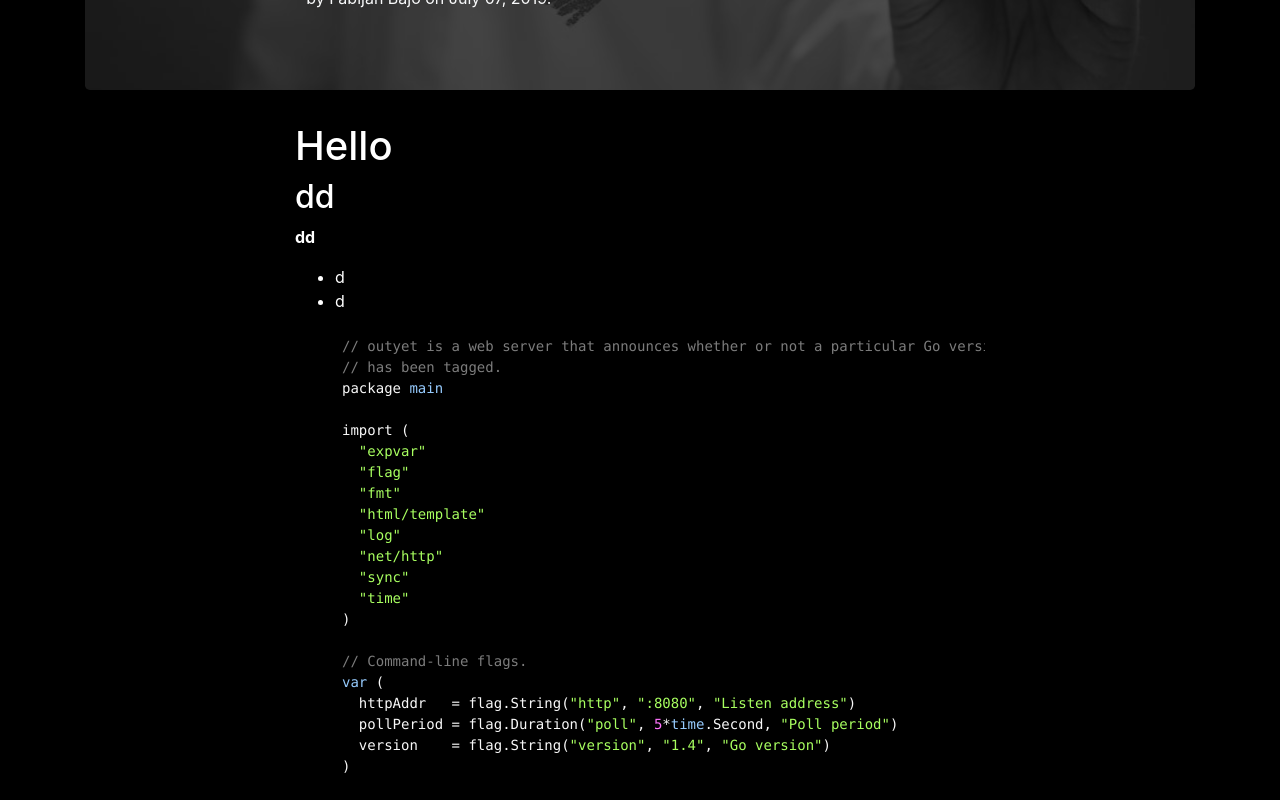
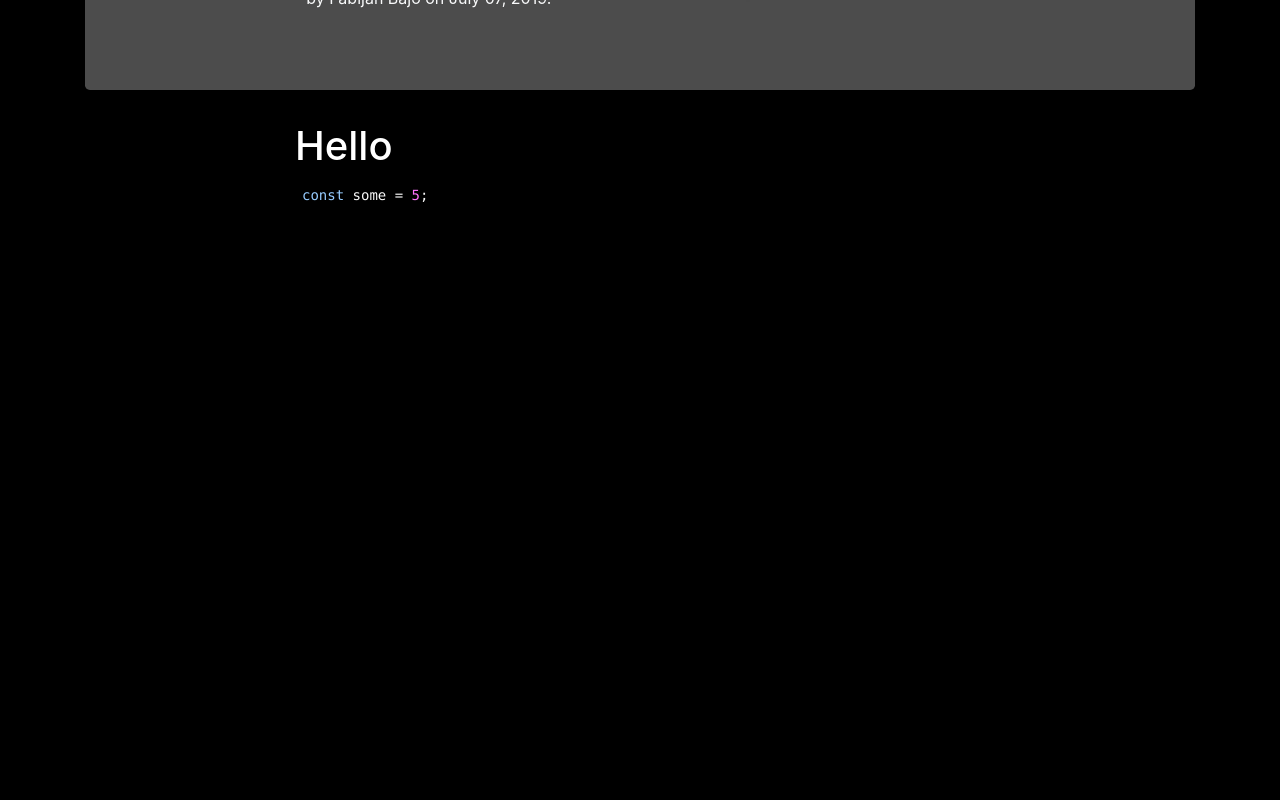
Before and after one commit to Bajocode/fabijanbajo.com, a React (Create React App) app: page /post in a window 1280 px wide. Shown: the part 384-1184 px from the top of the page. After the commit the page ends 800 px from the top, so only its background shows below. Built offline with nearby package versions, Linux system fonts and the light colour scheme.

Commit message:
Update Post template

```diff
--- a/src/components/Post.tsx
+++ b/src/components/Post.tsx
@@ -5,41 +5,14 @@ import CodeRenderer from '../CodeRenderer';
 const codeValue = `
   # Hello
 
-  ## dd
-
-  **dd**
-
-  * d
-  * d
-
-  \`\`\`
-  // outyet is a web server that announces whether or not a particular Go version
-  // has been tagged.
-  package main
-
-  import (
-    "expvar"
-    "flag"
-    "fmt"
-    "html/template"
-    "log"
-    "net/http"
-    "sync"
-    "time"
-  )
-
-  // Command-line flags.
-  var (
-    httpAddr   = flag.String("http", ":8080", "Listen address")
-    pollPeriod = flag.Duration("poll", 5*time.Second, "Poll period")
-    version    = flag.String("version", "1.4", "Go version")
-  )
+  \`\`\`typescript
+  const some = 5;
   \`\`\`
 `;
 
 const Post: React.FC = () => (
   <div>
-    <header className="jumbotron jumbotron-background-image" style={{ backgroundImage: `url(${'img/heart-disease-prediction.jpg'})` }}>
+    <header className="jumbotron jumbotron-background-image" style={{ backgroundImage: `url(${'img/placeholder.jpg'})` }}>
       <div className="overlay" />
       <div className="container">
         <div className="row">
```
